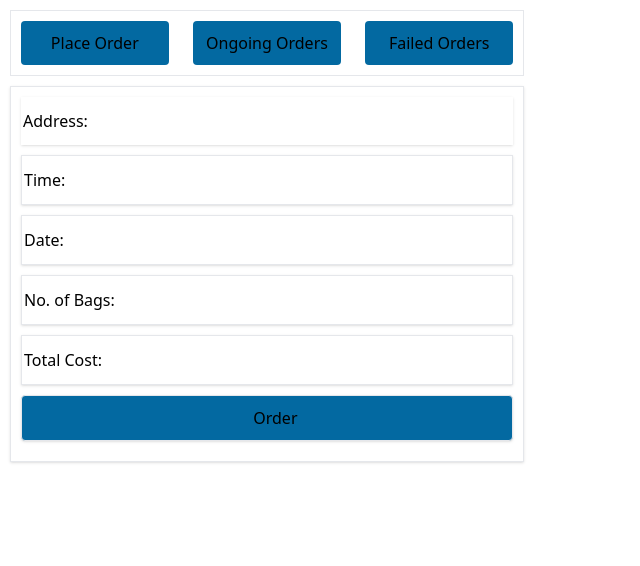
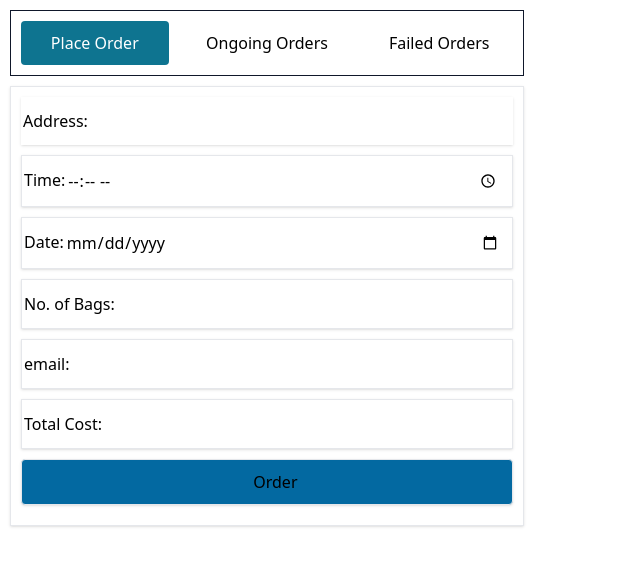
Before and after one commit to 7malikk/aguadash, a React (Create React App) app: page /login in a window 1280 px wide. Shown: the top 566 px of the page, without its empty margins (0-640 px from the left). Built offline with nearby package versions, Linux system fonts and the light colour scheme; no server answers.

Commit message:
added functionality to the order dashbord

```diff
--- a/package.json
+++ b/package.json
@@ -3,17 +3,21 @@
   "version": "0.1.0",
   "private": true,
   "dependencies": {
+    "@paystack/inline-js": "^2.12.6",
     "@testing-library/jest-dom": "^5.16.5",
     "@testing-library/react": "^13.4.0",
     "@testing-library/user-event": "^13.5.0",
     "firebase": "^9.18.0",
+    "paystack": "^2.0.1",
     "react": "^18.2.0",
     "react-dom": "^18.2.0",
     "react-icons": "^4.8.0",
+    "react-paystack": "^4.0.2",
     "react-router": "^6.9.0",
     "react-router-dom": "^6.9.0",
     "react-scripts": "5.0.1",
     "react-toastify": "^9.1.2",
+    "util": "^0.12.5",
     "web-vitals": "^2.1.4"
   },
   "scripts": {
--- a/src/components/order/Order.jsx
+++ b/src/components/order/Order.jsx
@@ -5,53 +5,57 @@ import FailedOrder from "./failed.order";
 
 function Order(){
      const[info, setInfo]=useState({
+        Publickey:"pk_test_f77f6d16d41b43c55d5d619bfa0e4a7571685cb6",
         Address:"",
         time:"",
         date:"",
-        amonunt_of_Bags:""
+        amount_of_Bags:"",
+        amount:400,
      })
-     const Update=(e)=>{
-        setInfo({
-            ...info,
-            Address:e.target.value
-        })
-     }
-     console.log(info)
+    const [paymentStatus, setPaymentstatus]=useState(false)
+    const[buttonClicked, SetButtonclicked]=useState(1)
     const[order,setOrder]=useState("compo1")
-    const Handle_1=()=>{
-        setOrder("compo1")
-    }
-    const Handle_2=()=>{
-        setOrder("compo2")
-    }
-    const Handle_3=()=>{
-        setOrder("compo3")
+
+    const handleButtonclicked=(number)=>{
+          SetButtonclicked(number)
     }
 
    return(
     <div className="bg-white w-[534px] h-screen p-[10px]">
-        <nav className=" bg-white flex justify-between border p-[10px]">
-            <button className="bg-[#0369a1] w-[30%] rounded p-[10px]"
+        <nav className=" bg-white flex justify-between border-[#0f172a] border-[1px] p-[10px]">
+                <button className="text-white w-[30%] rounded p-[10px]"
+                style={{backgroundColor: buttonClicked === 1 ? "#0e7490" : "white",
+                color: buttonClicked===1 ? "white" : "black"
+            }}
                 onClick={()=>{
                     setOrder("compo1")
+                    handleButtonclicked(1)
 
                 }}
                 >Place Order</button>
-            <button className="bg-[#0369a1] rounded p-[10px] w-[30%]"
+                <button className="text-white rounded p-[10px] w-[30%]"
+                style={{backgroundColor: buttonClicked === 2 ?  "#0e7490" : "white",
+                color: buttonClicked===2 ? "white" : "black"
+            }}
                 onClick={()=>{
                     setOrder("compo2")
+                    handleButtonclicked(2)
 
                 }}
                 >Ongoing Orders</button>
-            <button className="bg-[#0369a1] p-[5px] rounded w-[30%]"
+                <button className="text-white p-[5px] rounded w-[30%]"
+                style={{backgroundColor: buttonClicked===3 ?  "#0e7490" : "white",
+                color: buttonClicked===3 ? "white" : "black"
+            }}
                 onClick={()=>{
                     setOrder("compo3")
+                    handleButtonclicked(3)
 
                 }}
                 >Failed Orders</button>
         </nav>
-        {order === "compo1" && <InputOrder/>}
-        {order=== "compo2" && <OngoingOrder/>}
+        {order === "compo1" && <InputOrder info={info} setInfo={setInfo} setPaymentstatus={setPaymentstatus} paymentStatus={paymentStatus}/>}
+        {order=== "compo2" && <OngoingOrder info={info}/>}
         {order === "compo3" && <FailedOrder/>}
        {/* <InputOrder info={info} onAction={Update}/> */}
        {/* <OngoingOrder/> */}
--- a/src/components/order/input.order.jsx
+++ b/src/components/order/input.order.jsx
@@ -1,10 +1,31 @@
 import React, { useState } from "react";
+import PaystackPop from "@paystack/inline-js"
+import {usePaystackPayment} from "react-paystack"
 
-function InputOrder({info,onAction}){
-     const Update=(e)=>{
-          onAction(e)
-     }
 
+
+
+function InputOrder({info,setInfo,setPaymentstatus,paymentStatus}){
+     const[email,setEmail]=useState("")
+     const[amount,setAmount]=useState("")
+
+const paywithPaystack=(e)=>{
+     e.preventDefault()
+     const paystack = new PaystackPop()
+     paystack.newTransaction({
+          key:"pk_test_f77f6d16d41b43c55d5d619bfa0e4a7571685cb6",
+          amount:amount * 100,
+          email,
+          onSuccess(){
+             setPaymentstatus(true)
+          },
+          onCancel(){
+               setPaymentstatus(false)
+            }
+     })
+}
+
+console.log(paymentStatus)
     return(
         <div className="mt-[10px] shadow border p-[10px]">
            <div className="shadow p-[2px] border-black mb-[10px] flex">
@@ -12,30 +33,70 @@ function InputOrder({info,onAction}){
                 <input type="text"
                 className="border-none outline-none rounded w-[100%] p-[10px] pl-[2px]"
                 name="name"
-                onChange={onAction}
+                onChange={(e)=>{
+                    setInfo({
+                         ...info,
+                         Address:e.target.value
+                    })
+                }}
+                />
+           </div>
+           <div className="shadow p-[2px] border mb-[10px] flex">
+                <label className="mt-[10px]">Time:</label>
+                <input type="time" className="border-none outline-none rounded w-[100%] p-[10px] pl-[2px]"  name="name"
+                onChange={(e)=>{
+                    setInfo({
+                         ...info,
+                         time:e.target.value
+                    })
+                }}
                 />
            </div>
 
            <div className="shadow p-[2px] border mb-[10px] flex">
-                <label className="mt-[10px]">Time:</label>
-                <input type="text" className="border-none outline-none rounded w-[100%] p-[10px] pl-[2px]"  name="name"/>
-           </div>
+                <label className="mt-[10px]">Date:</label>
+                <input type="date" className="border-none outline-none rounded w-[100%] p-[10px] pl-[2px]"  name="name"
+                onChange={(e)=>{
 
-           <div className="shadow p-[2px] border mb-[10px] flex">
-                <label className="mt-[10px]">Date:</label>
-                <input type="text" className="border-none outline-none rounded w-[100%] p-[10px] pl-[2px]"  name="name"/>
+                    // setInfo({
+                    //      ...info,
+                    //      date:e.target.value
+                    // })
+                }}
+                />
            </div>
 
            <div className="shadow p-[2px] border mb-[10px] flex">
                 <label className="mt-[10px]">No. of Bags:</label>
-                <input type="text" className="border-none outline-none rounded w-[80%] p-[10px] pl-[2px]"  name="name"/>
+                <input type="text" className="border-none outline-none rounded w-[80%] p-[10px] pl-[2px]"  name="name"
+                onChange={(e)=>{
+                    setInfo({
+                         ...info,
+                         amount_of_Bags:e.target.value
+                    })
+                }}
+                />
            </div>
 
            <div className="shadow p-[2px] border mb-[10px] flex">
+                <label className="mt-[10px]">email:</label>
+                <input type="text" required className="border-none outline-none rounded w-[80%] p-[10px] pl-[2px]"  name="name"
+                onChange={(e)=>{
+                    setEmail(e.target.value)
+                }}
+                />
+           </div>
+           <div className="shadow p-[2px] border mb-[10px] flex">
                 <label className="mt-[10px]">Total Cost:</label>
-                <input type="text" className="border-none outline-none rounded w-[80%] p-[10px] pl-[2px]"  name="name"/>
+                <input type="text" required className="border-none outline-none rounded w-[80%] p-[10px] pl-[2px]"  name="name"
+                 onChange={(e)=>{
+                   setAmount(e.target.value)
+                  }}
+                />
            </div>
-          <button className="shadow p-[10px] border mb-[10px] flex text-center pl-[47%] rounded bg-[#0369a1] w-[100%]">Order</button>
+          <button className="shadow p-[10px] border mb-[10px] flex text-center pl-[47%] rounded bg-[#0369a1] w-[100%]"
+     onClick={paywithPaystack}
+          >Order</button>
         </div>
     )
 }
--- a/src/components/order/ongoing.order.jsx
+++ b/src/components/order/ongoing.order.jsx
@@ -1,6 +1,6 @@
 import React from "react"
 
-function OngoingOrder(){
+function OngoingOrder({info}){
 
 
     return(
@@ -9,7 +9,7 @@ function OngoingOrder(){
             <div className="grid grid-cols-2 gap-x-[8rem] bg-black p-[10px] mt-[10px]">
                 <div>
                     <p className="text-[13px] text-white">current Order</p>
-                    <h2 className="text-[20px]text-white text-black font-bold font-play">10 Bags</h2>
+                    <h2 className="text-[20px] text-white text-black font-bold font-play">{info.amount_of_Bags}</h2>
                 </div>
                 <div>
                     <p className="text-[13px] text-white">Status</p>
@@ -17,15 +17,15 @@ function OngoingOrder(){
                 </div>
                 <div>
                     <p className="text-[13px] text-white">Address</p>
-                    <h2 className="text-[20px] text-white text-black font-bold font-play">No1. Ahmadu bello way</h2>
+                    <h2 className="text-[20px] text-white text-black font-bold font-play">{info.Address}</h2>
                 </div>
                 <div>
                     <p className="text-[13px] text-white">Data</p>
-                    <h2 className="text-[20px] text-white text-black font-bold font-play" >Mon 12. july 2023</h2>
+                    <h2 className="text-[20px] text-white text-black font-bold font-play" >{info.date}</h2>
                 </div>
                 <div>
                     <p className="text-[13px] text-white">Time</p>
-                    <h2 className="text-[20px] text-white text-black font-bold font-play ">4:30pm</h2>
+                    <h2 className="text-[20px] text-white text-black font-bold font-play ">{info.time}</h2>
                 </div>
                 <div className="">
                     <p className="text-[13px] text-white">Amount paid</p>
```
Also changed, not shown: src/components/order/failed.order.jsx (+4 -54 lines), 1 other file (tests, documents, lock files or other folders). Lines whose indentation alone changed are shown as unchanged.
